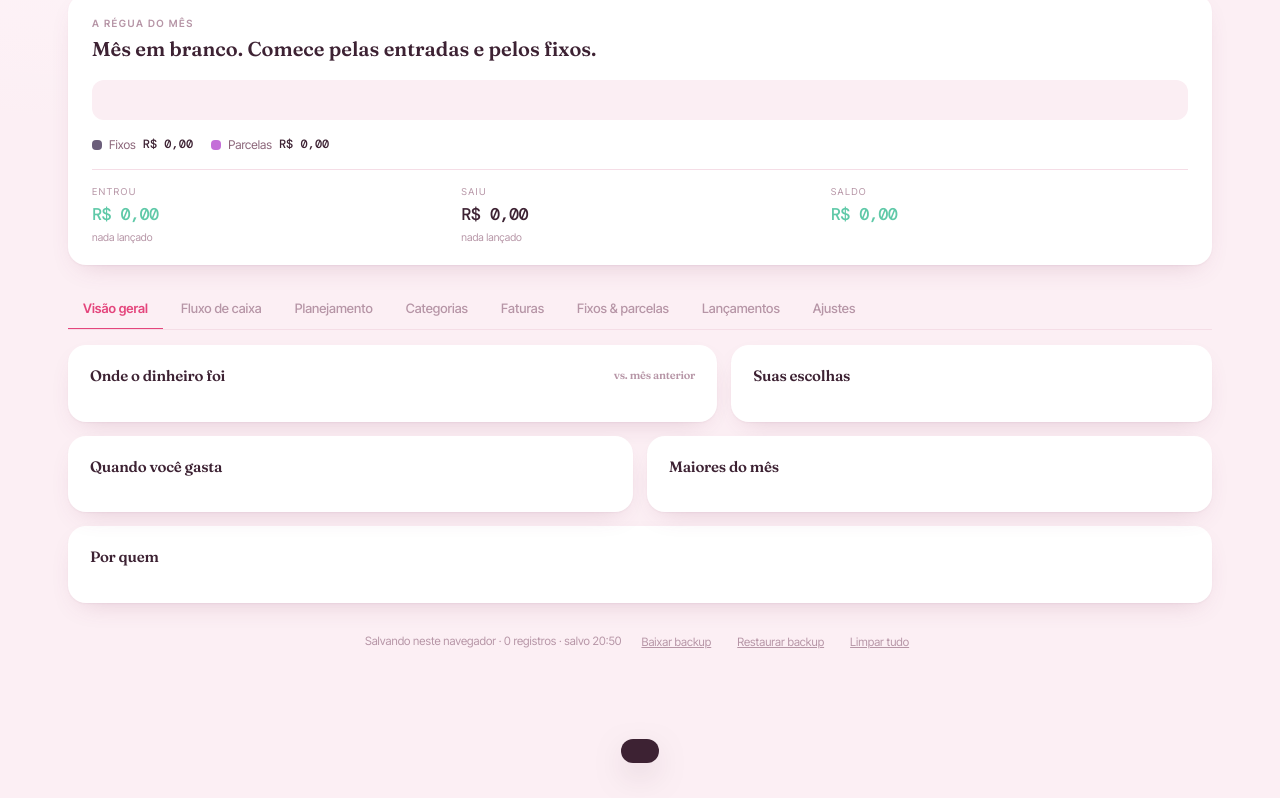
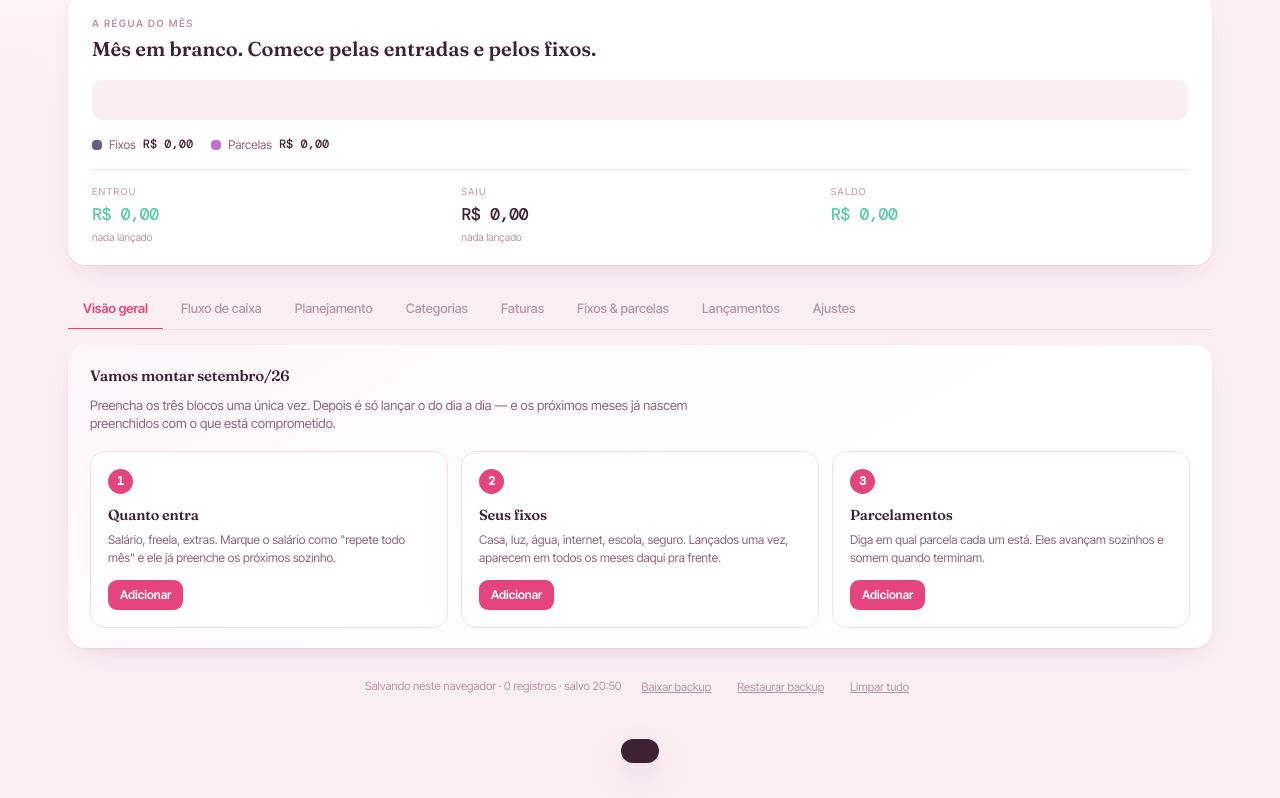
Before and after one commit to verissimotb-source/financas, a plain HTML site: page index.html in a window 1280 px wide. Shown: the part 101-899 px from the top of the page. Before the commit the page ends 855 px from the top, so only its background shows below. Drawn offline with nearby package versions, Linux system fonts and the light colour scheme.

Commit message:
Add files via upload

```diff
--- a/index.html
+++ b/index.html
@@ -1638,6 +1638,31 @@ function renderPlano(ym){
       : `As parcelas seguem no mesmo patamar nesta janela.`);
 }
 
+/* Primeiros passos, só enquanto não houver nada lançado */
+function renderSetup(){
+  const box=document.getElementById('setupBox'), geral=document.getElementById('geralBox');
+  if(!box) return;
+  if(!estaVazio()){ box.innerHTML=''; if(geral) geral.style.display=''; return; }
+  if(geral) geral.style.display='none';
+  const passos=[
+    {n:1,t:'Quanto entra',d:'Salário, freela, extras. Marque o salário como "repete todo mês" e ele já preenche os próximos sozinho.',b:'addEntrada2',ok:S.entradas.length},
+    {n:2,t:'Seus fixos',d:'Casa, luz, água, internet, escola, seguro. Lançados uma vez, aparecem em todos os meses daqui pra frente.',b:'addFixo2',ok:S.fixos.length},
+    {n:3,t:'Parcelamentos',d:'Diga em qual parcela cada um está. Eles avançam sozinhos e somem quando terminam.',b:'addParc2',ok:S.parcelas.length}
+  ];
+  box.innerHTML=`<div class="card setup">
+    <h3>Vamos montar ${mesLabel(S.mes)}</h3>
+    <p style="font-size:13px;color:var(--ink2);margin:-6px 0 18px;max-width:640px">
+      Preencha os três blocos uma única vez. Depois é só lançar o do dia a dia — e os próximos meses já nascem preenchidos com o que está comprometido.</p>
+    <div class="passos">${passos.map(x=>`
+      <div class="passo ${x.ok?'ok':''}">
+        <div class="passo-n">${x.ok?'✓':x.n}</div>
+        <h4>${x.t}</h4><p>${x.d}</p>
+        ${x.ok?`<span class="feito">${x.ok} ${x.ok===1?'item':'itens'}</span>`
+              :`<button class="btn sm" data-abrir="${x.b}">Adicionar</button>`}
+      </div>`).join('')}</div>
+  </div>`;
+}
+
 function renderGeral(R,ym){
   renderSetup();
   if(estaVazio()) return;
```
